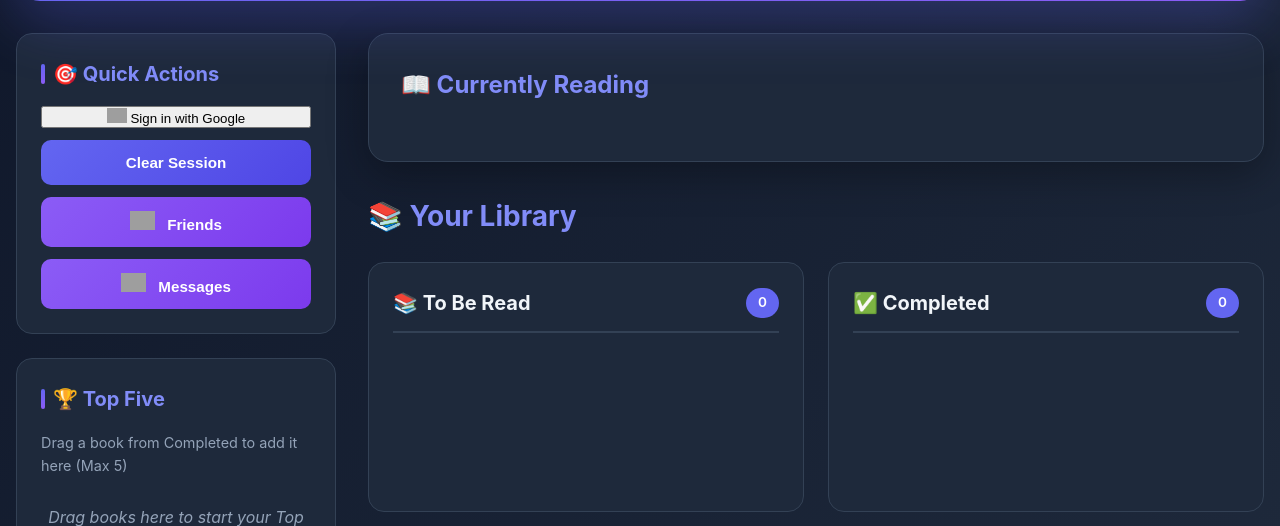
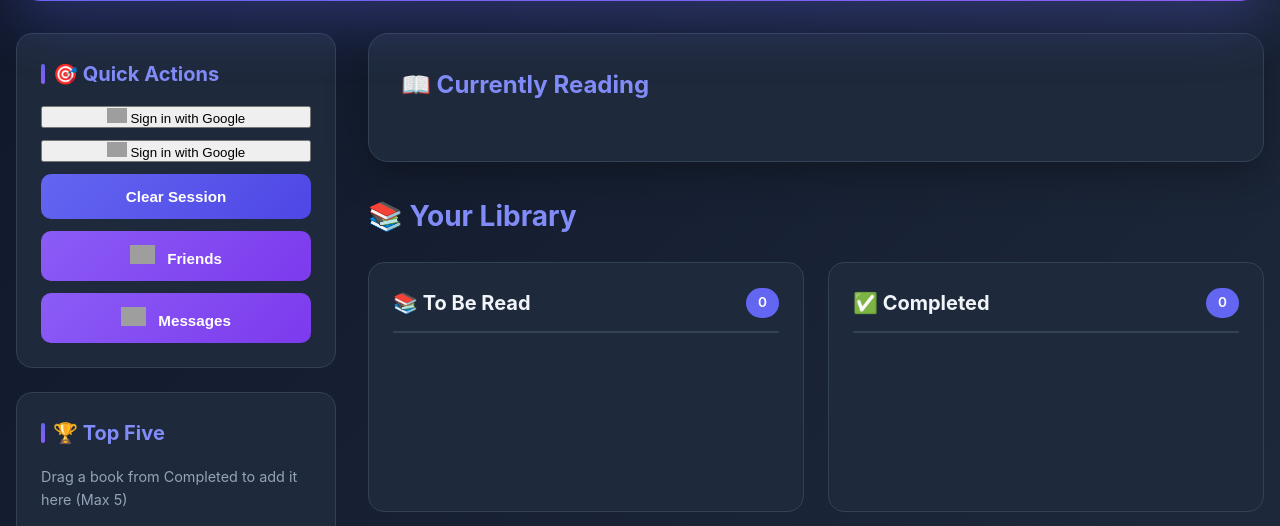
Before and after one commit to iamchrsgllsp/cadence-reading-app, a Flask app: template templates/profile.html in a window 1280 px wide. Shown: the part 191-717 px from the top of the page. Run offline with Flask 3, Linux system fonts and the light colour scheme; the template is opened without the code that fills it, so the values that code supplies are empty; some libraries are stand-ins or nearby versions; grey boxes are pictures that could not be loaded.

Commit message:
testing auth

```diff
--- a/templates/profile.html
+++ b/templates/profile.html
@@ -697,6 +697,9 @@
           <div class="card">
             <h3>🎯 Quick Actions</h3>
             <div class="btn-group">
+              <button id="google-login">
+  <img src="google-icon.png" width="20"> Sign in with Google
+</button>
               {% if not session %}
               <button id="google-login">
   <img src="google-icon.png" width="20"> Sign in with Google
```
